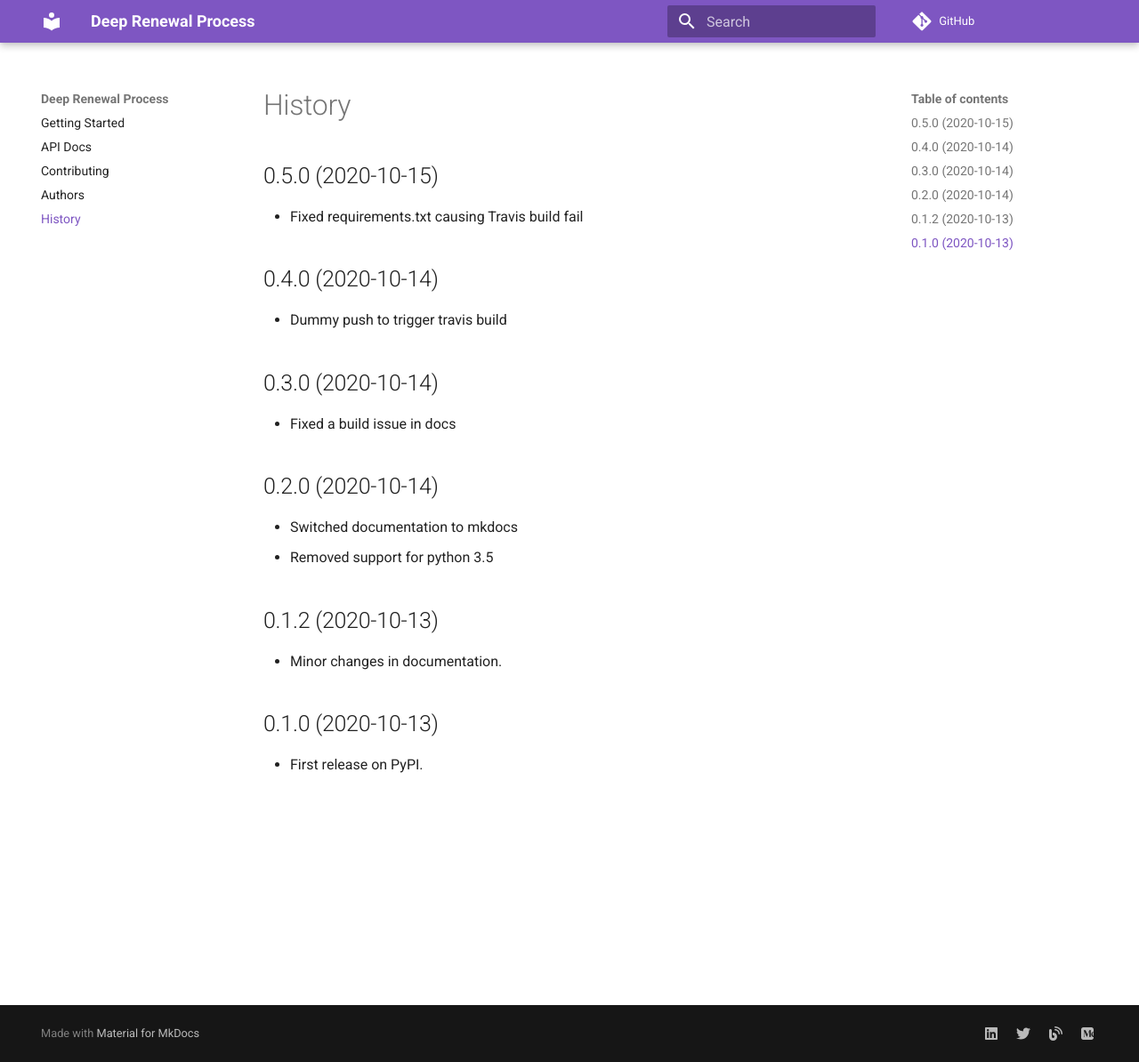
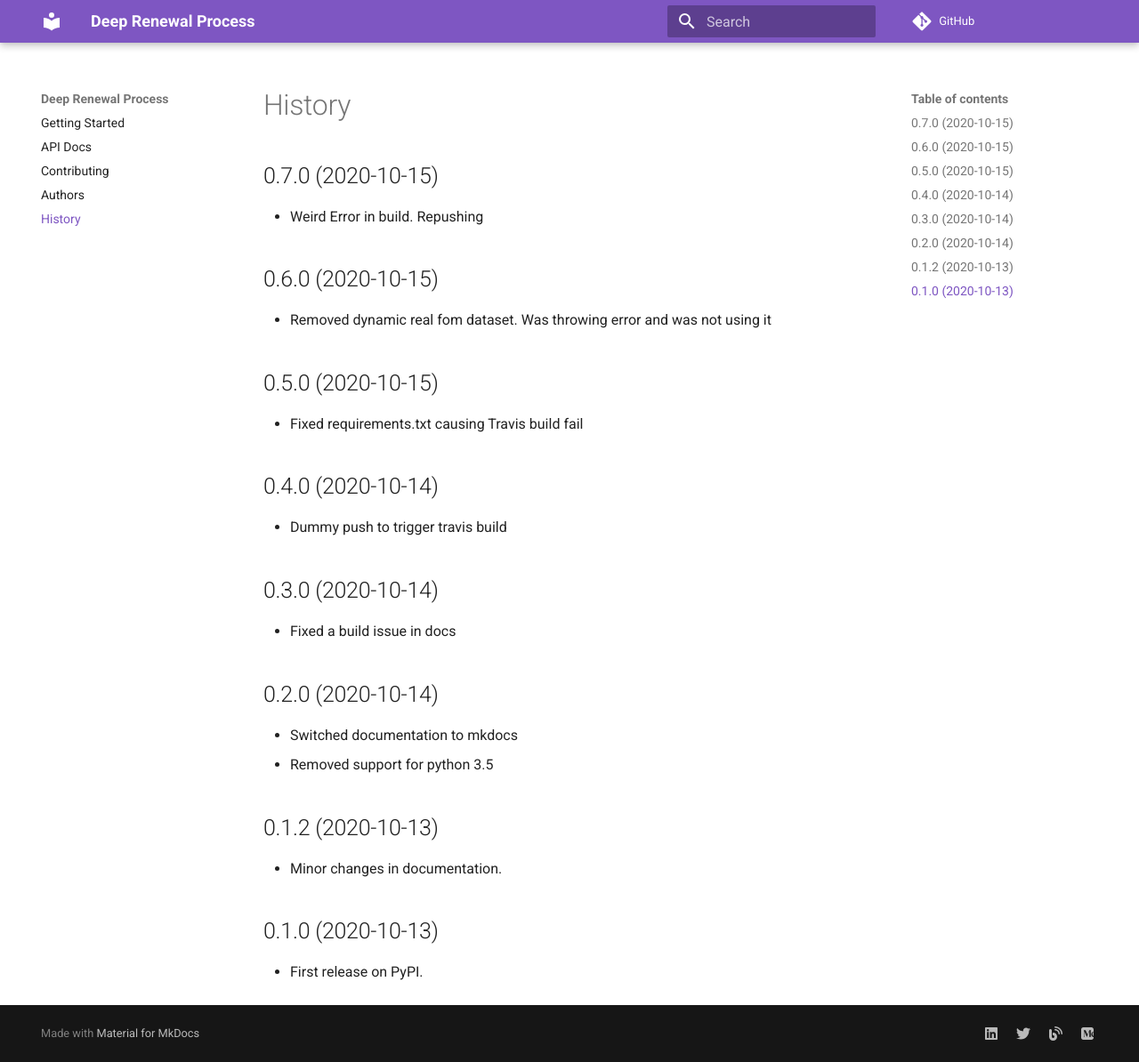
Before and after one commit to manujosephv/deeprenewalprocess, an MkDocs documentation site: the page built from docs/history.md, in a window 1280 px wide and 1194 px high. Shown: the whole window at 89% size. Built offline with MkDocs 1.6.1 and Material for MkDocs 9.7.7, drawn with Linux system fonts in a browser that asks for light colours; comment, search, counter and statistics services are not loaded.

```diff
--- a/docs/history.md
+++ b/docs/history.md
@@ -1,5 +1,14 @@
 History
 =======
+0.7.0 (2020-10-15)
+------------------
+
+- Weird Error in build. Repushing
+
+0.6.0 (2020-10-15)
+------------------
+
+- Removed dynamic real fom dataset. Was throwing error and was not using it
 
 0.5.0 (2020-10-15)
 ------------------
```
Also changed, not shown: .travis.yml (+1 -0 lines).
